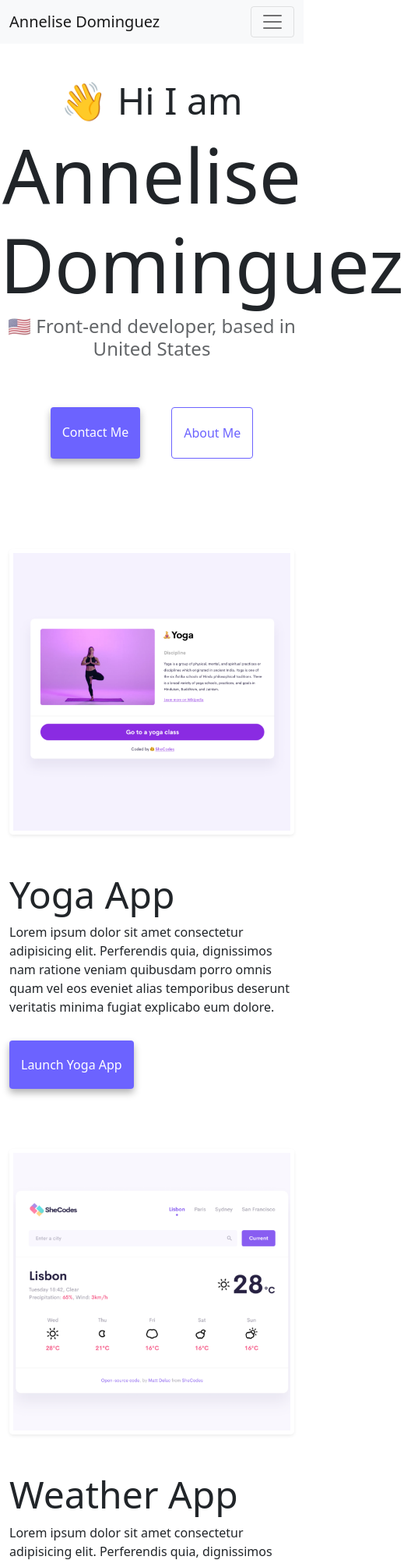
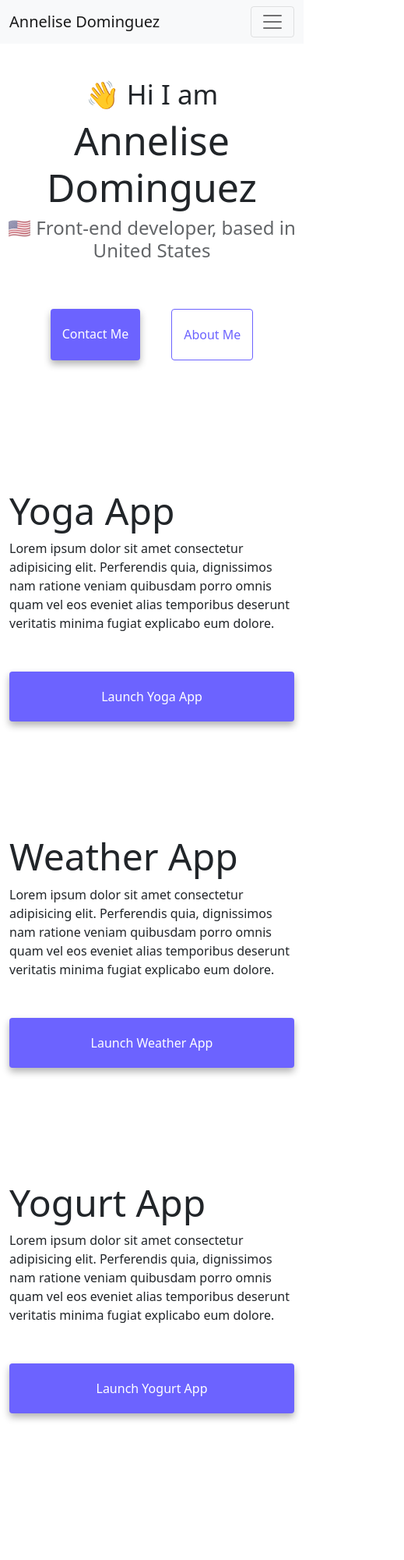
Before and after one commit to annelisedomingz/My-Portfolio, a plain HTML site: page index.html in a window 390 px wide. Shown: the top 2000 px of the page at 78% size, 519 px wide, since content can reach past the window. After the commit the page ends 1872 px from the top, so only its background shows below. Drawn offline with nearby package versions, Linux system fonts and the light colour scheme.

Commit message:
Work on Updating to make SEO friendly and Responsive

```diff
--- a/index.html
+++ b/index.html
@@ -4,6 +4,10 @@
     <meta charset="UTF-8" />
     <meta http-equiv="X-UA-Compatible" content="IE=edge" />
     <meta name="viewport" content="width=device-width, initial-scale=1.0" />
+    <meta
+      name="description"
+      content="Check out My Portfolio showcasing my coding project. All these project were achieved by taking SheCodes workshops and gaining experience using HTML, CSS, and Javascript."
+    />
     <title>Annelise Dominguez</title>
     <link
       href="https://cdn.jsdelivr.net/npm/bootstrap@5.0.2/dist/css/bootstrap.min.css"
@@ -63,9 +67,9 @@
       <div class="row mb-5">
         <div class="col-12 col-sm-6 mt-5 mt-sm-3">
           <img
-            class="img-fluid home-image shadow-sm"
+            class="img-fluid home-image shadow-sm d-none d-sm-block"
             src="images/yoga.png"
-            alt="yoga"
+            alt="yoga app"
           />
         </div>
         <div class="col-12 col-sm-6 mt-5 mt-sm-3">
@@ -101,18 +105,18 @@
         </div>
         <div class="col-12 col-sm-6 mt-5 mt-sm-3">
           <img
-            class="img-fluid home-image shadow-sm"
+            class="img-fluid home-image shadow-sm d-none d-sm-block"
             src="images/weather.png"
-            alt="yoga"
+            alt="Weather app"
           />
         </div>
       </div>
       <div class="row mb-5">
         <div class="col-12 col-sm-6 mt-5 mt-sm-3">
           <img
-            class="img-fluid home-image shadow-sm"
+            class="img-fluid home-image shadow-sm d-none d-sm-block"
             src="images/yogurt.png"
-            alt="yoga"
+            alt="yogurt app"
           />
         </div>
         <div class="col-12 col-sm-6 mt-5 mt-sm-3">
--- a/style.css
+++ b/style.css
@@ -131,3 +131,18 @@ about-paragraphs {
 .project-copy {
   margin-bottom: 50px;
 }
+
+@media (max-width: 576px) {
+  .project-button {
+    display: block;
+    width: 100%;
+    text-align: center;
+  }
+
+  h1 {
+    font-size: 50px;
+  }
+  h2 {
+    font-size: 35px;
+  }
+}
```
Also changed, not shown: about.html (+3 -3 lines).
